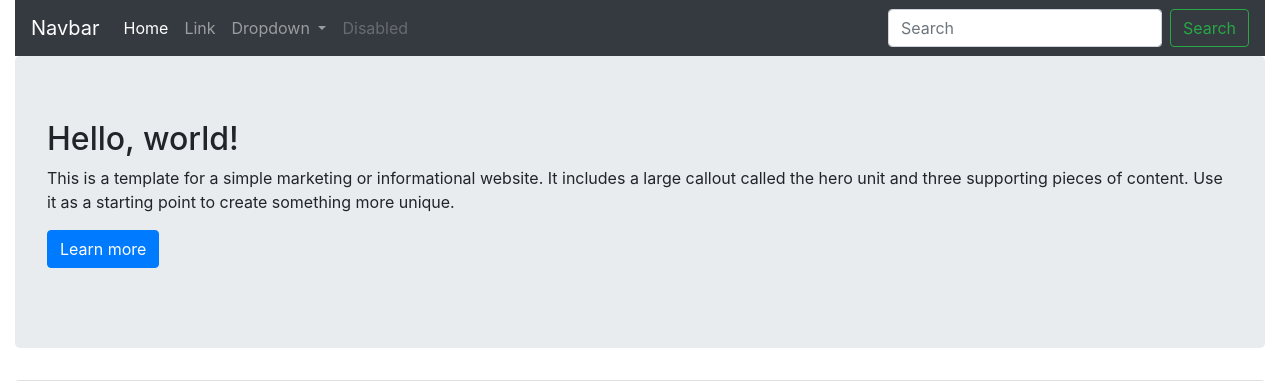
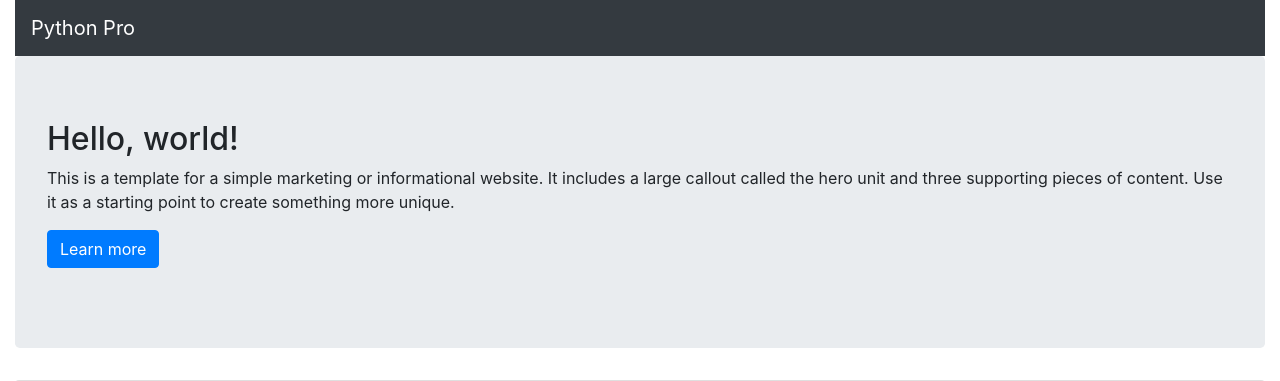
Before and after one commit to Rafael-Fonseca/django-course, a Django app: page / in a window 1280 px wide. Shown: the top 381 px of the page. Run offline with Django 4.2, Linux system fonts and the light colour scheme; some libraries are stand-ins or nearby versions.

Commit message:
nomeia e encapsula urls

```diff
--- a/pypro/base/admin.py
+++ b/pypro/base/admin.py
@@ -8,7 +8,7 @@ from django.contrib.auth.forms import (
     UserChangeForm,
     UserCreationForm,
 )
-from django.contrib.auth.models import Group
+# from django.contrib.auth.models import Group
 from django.core.exceptions import PermissionDenied
 from django.db import router, transaction
 from django.http import Http404, HttpResponseRedirect
@@ -34,7 +34,7 @@ class UserAdmin(admin.ModelAdmin):
     fieldsets = (
         (None, {"fields": ("first_name", "email", "password")}),
         (_("Permissions"), {"fields": ("is_active", "is_staff", "is_superuser",
-                                        "groups", "user_permissions",),},),
+                                       "groups", "user_permissions",), },),
         (_("Important dates"), {"fields": ("last_login", "date_joined")}),
     )
     add_fieldsets = (
@@ -49,7 +49,7 @@ class UserAdmin(admin.ModelAdmin):
     form = UserChangeForm
     add_form = UserCreationForm
     change_password_form = AdminPasswordChangeForm
-    list_display = ( "email", "first_name", "is_staff")
+    list_display = ("email", "first_name", "is_staff")
     list_filter = ("is_staff", "is_superuser", "is_active", "groups")
     search_fields = ("first_name", "email")
     ordering = ("first_name",)
--- a/pypro/base/models.py
+++ b/pypro/base/models.py
@@ -63,7 +63,7 @@ class User(AbstractBaseUser, PermissionsMixin):
 
     EMAIL_FIELD = "email"
     USERNAME_FIELD = "email"
-    REQUIRED_FIELDS = []
+    REQUIRED_FIELDS: list = []
 
     class Meta:
         verbose_name = _("user")
--- a/pypro/base/templates/base/home.html
+++ b/pypro/base/templates/base/home.html
@@ -1,5 +1,5 @@
 <!DOCTYPE html>
-<html lang="en">
+<html lang="pt-br">
   <head>
     <meta charset="utf-8">
     <meta http-equiv="X-UA-Compatible" content="IE=edge">
@@ -7,8 +7,8 @@
 
     <title>MEU</title>
 
-    <meta name="description" content="Source code generated using layoutit.com">
-    <meta name="author" content="LayoutIt!">
+    <meta name="description" content="Página do curso Python Pro">
+    <meta name="author" content="Rafael Abreu">
 
 	<link rel="stylesheet" href="https://cdn.jsdelivr.net/npm/bootstrap@4.2.1/dist/css/bootstrap.min.css" integrity="sha384-GJzZqFGwb1QTTN6wy59ffF1BuGJpLSa9DkKMp0DgiMDm4iYMj70gZWKYbI706tWS" crossorigin="anonymous">
     <script src="https://code.jquery.com/jquery-3.3.1.slim.min.js" integrity="sha384-q8i/X+965DzO0rT7abK41JStQIAqVgRVzpbzo5smXKp4YfRvH+8abtTE1Pi6jizo" crossorigin="anonymous"></script>
@@ -26,39 +26,10 @@
 		<div class="row">
 			<div class="col-md-12">
 				<nav class="navbar navbar-expand-lg navbar-dark bg-dark">
-					<a class="navbar-brand" href="#">Navbar</a>
+					<a class="navbar-brand" href="{% url 'base:home' %}">Python Pro</a>
 					<button class="navbar-toggler" type="button" data-toggle="collapse" data-target="#navbarSupportedContent" aria-controls="navbarSupportedContent" aria-expanded="false" aria-label="Toggle navigation">
 					<span class="navbar-toggler-icon"></span>
 					</button>
-
-					<div class="collapse navbar-collapse" id="navbarSupportedContent">
-					<ul class="navbar-nav mr-auto">
-						<li class="nav-item active">
-						<a class="nav-link" href="#">Home <span class="sr-only">(current)</span></a>
-						</li>
-						<li class="nav-item">
-						<a class="nav-link" href="#">Link</a>
-						</li>
-						<li class="nav-item dropdown">
-						<a class="nav-link dropdown-toggle" href="#" id="navbarDropdown" role="button" data-toggle="dropdown" aria-haspopup="true" aria-expanded="false">
-							Dropdown
-						</a>
-						<div class="dropdown-menu" aria-labelledby="navbarDropdown">
-							<a class="dropdown-item" href="#">Action</a>
-							<a class="dropdown-item" href="#">Another action</a>
-							<div class="dropdown-divider"></div>
-							<a class="dropdown-item" href="#">Something else here</a>
-						</div>
-						</li>
-						<li class="nav-item">
-						<a class="nav-link disabled" href="#" tabindex="-1" aria-disabled="true">Disabled</a>
-						</li>
-					</ul>
-					<form class="form-inline my-2 my-lg-0">
-						<input class="form-control mr-sm-2" type="search" placeholder="Search" aria-label="Search">
-						<button class="btn btn-outline-success my-2 my-sm-0" type="submit">Search</button>
-					</form>
-					</div>
 				</nav>
 
 				<div class="jumbotron">
--- /dev/null
+++ b/pypro/base/urls.py
@@ -0,0 +1,8 @@
+from django.urls import path
+
+from pypro.base.views import home
+
+app_name = 'base'
+urlpatterns = [
+    path('', home, name='home'),
+]
--- a/pypro/settings.py
+++ b/pypro/settings.py
@@ -74,7 +74,7 @@ WSGI_APPLICATION = 'pypro.wsgi.application'
 
 # Configuração Django Debug Toolbar
 
-INTERNAL_IPS=config('INTERNAL_IPS', cast=Csv(), default="127.0.0.1")
+INTERNAL_IPS = config('INTERNAL_IPS', cast=Csv(), default="127.0.0.1")
 
 if DEBUG:
     INSTALLED_APPS.append('debug_toolbar')
--- a/pypro/urls.py
+++ b/pypro/urls.py
@@ -16,11 +16,10 @@ Including another URLconf
 from django.conf import settings
 from django.contrib import admin
 from django.urls import include, path
-from pypro.base.views import home
 
 urlpatterns = [
     path('admin/', admin.site.urls),
-    path('', home)
+    path('', include('pypro.base.urls')),
 ]
 
 if settings.DEBUG:
```
Also changed, not shown: pypro/tests/test_home.py (+13 -4 lines).
